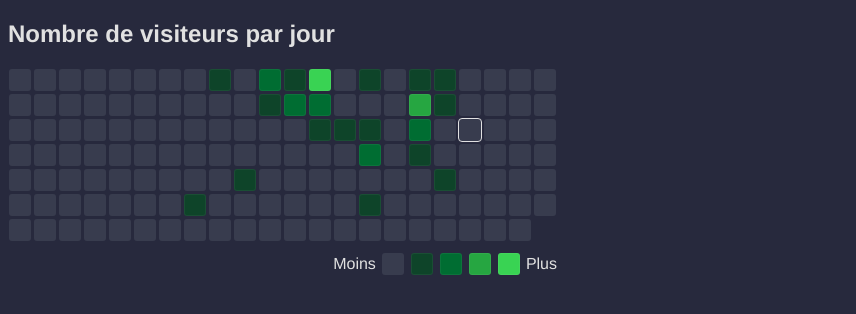
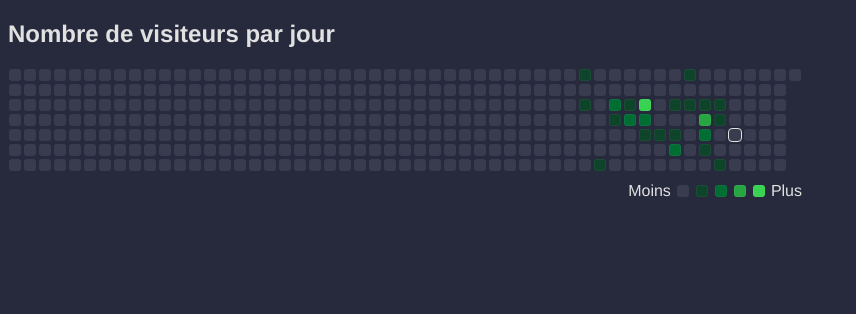
Before and after one commit to LDrender/heatmap-calendar, a website: page index.html in a window 1280 px wide. Shown: the whole page, without its empty margins (0-856 px from the left). Drawn offline with nearby package versions, Linux system fonts and the light colour scheme.

Commit message:
Refacto the configuration options for style and tooltips

```diff
--- a/index.html
+++ b/index.html
@@ -18,111 +18,116 @@
         let newdata =
         [
             {
-                "value": "1",
+                "value": 1,
                 "date": "2022-09-24"
             },
             {
-                "value": "2",
+                "value": 2,
                 "date": "2022-09-26"
             },
             {
-                "value": "3",
+                "value": 3,
                 "date": "2022-10-07"
             },
             {
-                "value": "6",
+                "value": 6,
                 "date": "2022-10-10"
             },
             {
-                "value": "2",
+                "value": 2,
                 "date": "2022-10-11"
             },
             {
-                "value": "1",
+                "value": 1,
                 "date": "2022-10-17"
             },
             {
-                "value": "5",
+                "value": 5,
                 "date": "2022-10-18"
             },
             {
-                "value": "11",
+                "value": 11,
                 "date": "2022-10-24"
             },
             {
-                "value": "4",
+                "value": 4,
                 "date": "2022-10-25"
             },
             {
-                "value": "1",
+                "value": 1,
                 "date": "2022-10-26"
             },
             {
-                "value": "1",
+                "value": 1,
                 "date": "2022-11-02"
             },
             {
-                "value": "1",
+                "value": 1,
                 "date": "2022-11-07"
             },
             {
-                "value": "2",
+                "value": 2,
                 "date": "2022-11-09"
             },
             {
-                "value": "4",
+                "value": 4,
                 "date": "2022-11-10"
             },
             {
-                "value": "2",
+                "value": 2,
                 "date": "2022-11-12"
             },
             {
-                "value": "1",
+                "value": 1,
                 "date": "2022-11-21"
             },
             {
-                "value": "7",
+                "value": 7,
                 "date": "2022-11-22"
             },
             {
-                "value": "4",
+                "value": 4,
                 "date": "2022-11-23"
             },
             {
-                "value": "1",
+                "value": 1,
                 "date": "2022-11-24"
             },
             {
-                "value": "2",
+                "value": 2,
                 "date": "2022-11-28"
             },
             {
-                "value": "1",
+                "value": 1,
                 "date": "2022-11-29"
             },
             {
-                "value": "1",
+                "value": 1,
                 "date": "2022-12-02"
+            },
+            {
+                "value": 1,
+                "date": "2022-11-14"
             }
         ];
 
         let newOptions = {
             title: 'Nombre de visiteurs par jour',
             style: 'dark',
+            cellSize: 10,
             container: '#heatmap-cal',
             language: 'en',
-            timezone: 'UTC',
-            monthsDisplay: 5,
+            monthsDisplay: 12,
             month: 12,
             days: 7,
-            displayMode: 'auto',
+            displayMode: 'year',
             startMonth: 1,
-            toolTip: true,
-            toolTip_Text: "Visiteurs",
-            toolTip_TextPostion: 'after',
-            toolTip_Separator: ' - ',
-            data: [],
+            toolTip: {
+                show: true,
+                text: 'Visiteurs',
+                separator: 'le',
+                textPosition: 'after',
+            },
             legend: {
                 show: true,
                 align: 'right',
--- a/package.json
+++ b/package.json
@@ -4,7 +4,7 @@
   "description": "Heatmap-calendar is a javascript module to create calendar heatmap to visualize time series data",
   "main": "heatmapCalendar.js",
   "scripts": {
-    "build": "rollup ./src/heatmapCalendar.js --format iife --name \"heatmapCalendar\" --file heatmapCalendar.min.js "
+    "build": "rollup ./src/heatmapCalendar.js --format iife --name \"heatmapCalendar\" --file heatmapCalendar.min.js"
   },
   "repository": {
     "type": "git",
--- a/src/calendar/calendar.js
+++ b/src/calendar/calendar.js
@@ -24,9 +24,19 @@ export default class Calendar extends Options {
         // Create container for the calendar heatmap in the source container
         const calendar = document.createElement('div');
         calendar.classList.add('calendar-heatmap');
-        if(super.config.style === 'dark') {
+        if(super.config.style.type === 'dark') {
             calendar.classList.add('dark');
         }
+
+        calendar.style.cssText += `--cell-size: ${super.config.style.cellSize}px`;
+        calendar.style.cssText += `--cell-radius: ${super.config.style.cellRadius}px`;
+        calendar.style.cssText += `--cell-gap: ${super.config.style.cellGap}px`;
+        calendar.style.cssText += `--color-data-level-0: ${super.config.style.cellColor_level_0}`;
+        calendar.style.cssText += `--color-data-level-1: ${super.config.style.cellColor_level_1}`;
+        calendar.style.cssText += `--color-data-level-2: ${super.config.style.cellColor_level_2}`;
+        calendar.style.cssText += `--color-data-level-3: ${super.config.style.cellColor_level_3}`;
+        calendar.style.cssText += `--color-data-level-4: ${super.config.style.cellColor_level_4}`;
+
         document.querySelector(super.config.container).appendChild(calendar);
 
         // Create the calendar heatmap title
@@ -118,12 +128,12 @@ export default class Calendar extends Options {
                     newDay.dataset.level = 4;
                 }
 
-                if(super.config.toolTip) {
-                    if(super.config.toolTip_TextPostion === 'after') {
-                        newDay.dataset.tooltip = `${newDay.dataset.value} ${super.config.toolTip_Text} ${super.config.toolTip_Separator} ${formatDate}`;
+                if(super.config.toolTip.show) {
+                    if(super.config.toolTip.textPostion === 'after') {
+                        newDay.dataset.tooltip = `${newDay.dataset.value} ${super.config.toolTip.text} ${super.config.toolTip.separator} ${formatDate}`;
                     }
                     else {
-                        newDay.dataset.tooltip = `${super.config.toolTip_Text} ${newDay.dataset.value} ${super.config.toolTip_Separator} ${formatDate}`;
+                        newDay.dataset.tooltip = `${super.config.toolTip.text} ${newDay.dataset.value} ${super.config.toolTip.separator} ${formatDate}`;
                     }
                 }
 
--- a/src/calendar/options.js
+++ b/src/calendar/options.js
@@ -4,12 +4,20 @@ export default class Options {
         Options.prototype.config = {
             // Style (light or dark)
             style: 'dark',
+            style: {
+                type: 'dark',
+                cellSize: 20,
+                cellRadius: 3,
+                cellGap: 1,
+                cellColor_level_0: 'rgba(110, 118, 129, 25%)',
+                cellColor_level_1: '#0e4429',
+                cellColor_level_2: '#006d32',
+                cellColor_level_3: '#26a641',
+                cellColor_level_4: '#39d353',
+            },
 
             //Selector string for the calendar container to append the calendar to
             container: '#heatmap-cal',
-
-            //Timezone to use for the calendar to display the correct dates
-            timezone: 'UTC',
 
             //The number of months to display (default & max: 12)
             monthsDisplay: 12,
@@ -43,11 +51,12 @@ export default class Options {
             //Title to display above the calendar
             title: 'Calendar Heatmap',
 
-
-            toolTip: true,
-            toolTip_Text: "Heat value",
-            toolTip_TextPostion: 'after',
-            toolTip_Separator: ' - ',
+            toolTip: {
+                show: true,
+                text: "Heat value",
+                textPostion: 'after',
+                separator: '-',
+            },
 
             //Legend to display below the calendar
             legend: {
@@ -71,12 +80,6 @@ export default class Options {
             //  = Function =
             // ==============
 
-            // Toogle the legend
-            toogleLegend: this.toogleLegend,
-
-            // Set the options
-            setOptions: this.setOptions,
-
             // Get the options
             getOptions: this.getOptions,
 
@@ -99,13 +102,6 @@ export default class Options {
     }
 
     // set the options
-
-    /**
-     * Toggle a boolean option to show legend
-     */
-    toogleLegend() {
-        this.config.legend.show = !this.config.legend.show;
-    };
 
     /**
      * Set the options
@@ -218,7 +214,7 @@ export default class Options {
     // getDateFrom function
     getDateFrom() {
         if (this.displayMode === 'year') {
-            return new Date(new Date().getFullYear(), 0, 1);
+            return new Date(new Date().getFullYear(), 0, 0);
         }
         else if (this.displayMode === 'month') {
             let month = this.month === 12 ? new Date().getMonth() : this.month;
--- a/src/heatmapCalendar.css
+++ b/src/heatmapCalendar.css
@@ -1,14 +1,19 @@
 .calendar-heatmap {
     font-family: "Helvetica Neue", Helvetica, Arial, sans-serif;
-    width: fit-content;
-    --gap-box: 1px;
-    --color-text: #1e1e1e;
-    --color-empty: #e1e1e1;
+    width: fit-content;                 /* Size of the calendar */
+    --color-text: #1e1e1e;            /* Color text and background color tooltips */
+    --color-text-reverse: #e1e1e1;    /* Color text tooltips */
+    --color-data-level-0: #6e768140;  /* Background color cell [Data-level 0] */
+    --color-data-level-1: #0e4429;    /* Background color cell [Data-level 1] */
+    --color-data-level-2: #006d32;    /* Background color cell [Data-level 2] */
+    --color-data-level-3: #26a641;    /* Background color cell [Data-level 3] */
+    --color-data-level-4: #39d353;    /* Background color cell [Data-level 4] */
+    --cell-size : 20px;                 /* Size of a cell */
+    --cell-radius: 3px;                 /* Border Radius of a cell */
+    --cell-gap: 1px;                    /* Space on a cell */
 }
 
 .calendar-heatmap.dark {
-    width: fit-content;
-    --gap-box: 1px;
     --color-text: #e1e1e1;
     --color-text-reverse: #1e1e1e;
 }
@@ -19,46 +24,46 @@
 
 .calendar-heatmap .calendar-heatmap-date-container {
     display: flex;
-    gap: var(--gap-box);
+    gap: var(--cell-gap);
 }
 
 .calendar-heatmap .calendar-heatmap-date-container .calendar-heatmap-column {
     display: flex;
     flex-direction: column;
-    gap: var(--gap-box);
+    gap: var(--cell-gap);
 }
 .calendar-heatmap .calendar-heatmap-day {
-    width: 20px;
-    height: 20px;
+    width: var(--cell-size);
+    height: var(--cell-size);
     margin: 1px;
-    border-radius: 3px;
+    border-radius: var(--cell-radius);
     border: 1px solid rgba(255, 255, 255, 0.05);
     position: relative;
 }
 
 .calendar-heatmap .calendar-heatmap-day[data-level="0"] {
-    background-color: rgba(110, 118, 129, 25%);
+    background-color: var(--color-data-level-0);
     border-color: transparent;
 }
 
 .calendar-heatmap .calendar-heatmap-day[data-level="1"] {
-    background-color: #0e4429;
-    outline: #0e4429;
+    background-color: var(--color-data-level-1);
+    outline: var(--color-data-level-1);
 }
 
 .calendar-heatmap .calendar-heatmap-day[data-level="2"] {
-    background-color: #006d32;
-    outline: #006d32;
+    background-color: var(--color-data-level-2);
+    outline: var(--color-data-level-2);
 }
 
 .calendar-heatmap .calendar-heatmap-day[data-level="3"] {
-    background-color:  #26a641;
-    outline: #26a641;
+    background-color:  var(--color-data-level-3);
+    outline: var(--color-data-level-3);
 }
 
 .calendar-heatmap .calendar-heatmap-day[data-level="4"] {
-    background-color: #39d353;
-    outline: #39d353;
+    background-color: var(--color-data-level-4);
+    outline: var(--color-data-level-4);
 }
 
 .calendar-heatmap .calendar-heatmap-day.current {
@@ -113,7 +118,7 @@
 }
 
 .calendar-heatmap .calendar-heatmap-day[data-tooltip]:hover::before,
-.calendar-heatmap .calendar-heatmap-day[data-tooltip]:hover::after{
+.calendar-heatmap .calendar-heatmap-day[data-tooltip]:hover::after {
 	visibility: visible;
 	opacity: 1;
 }
```
Also changed, not shown: README.md, heatmapCalendar.min.js.
